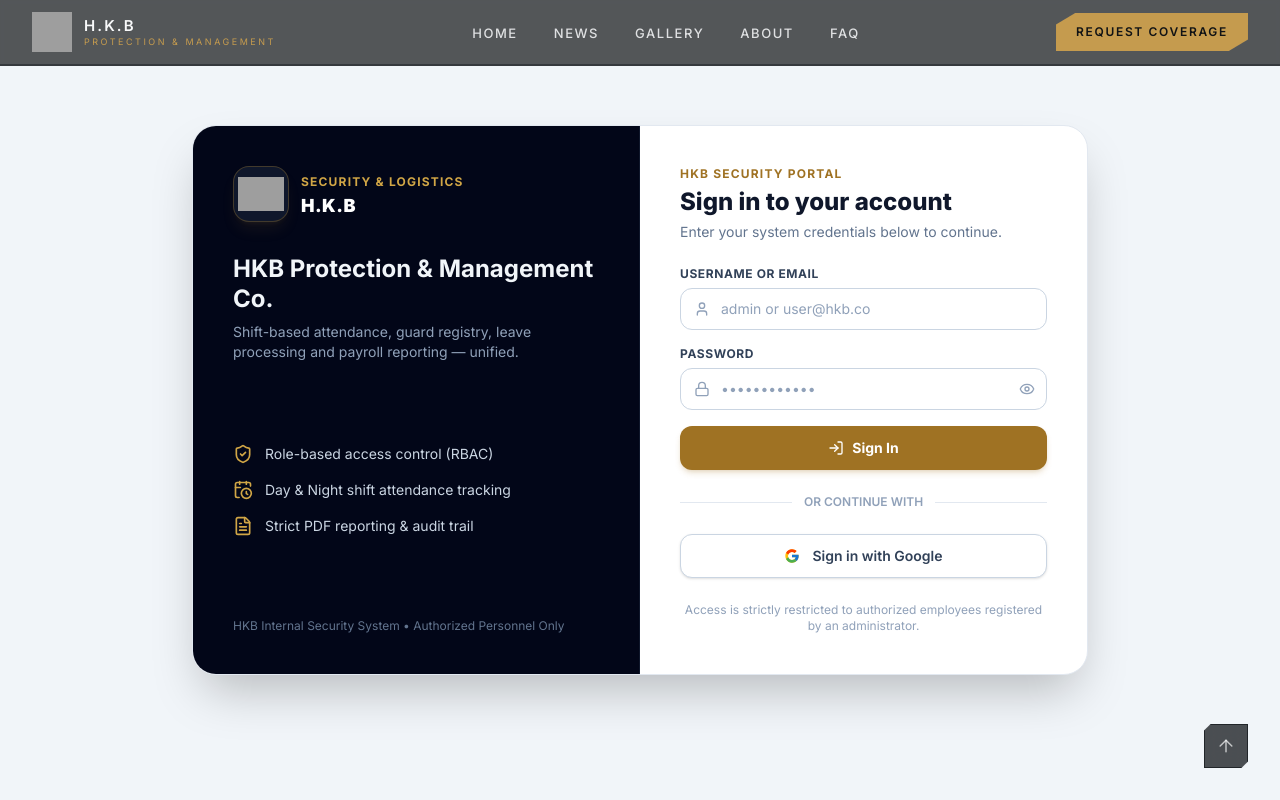
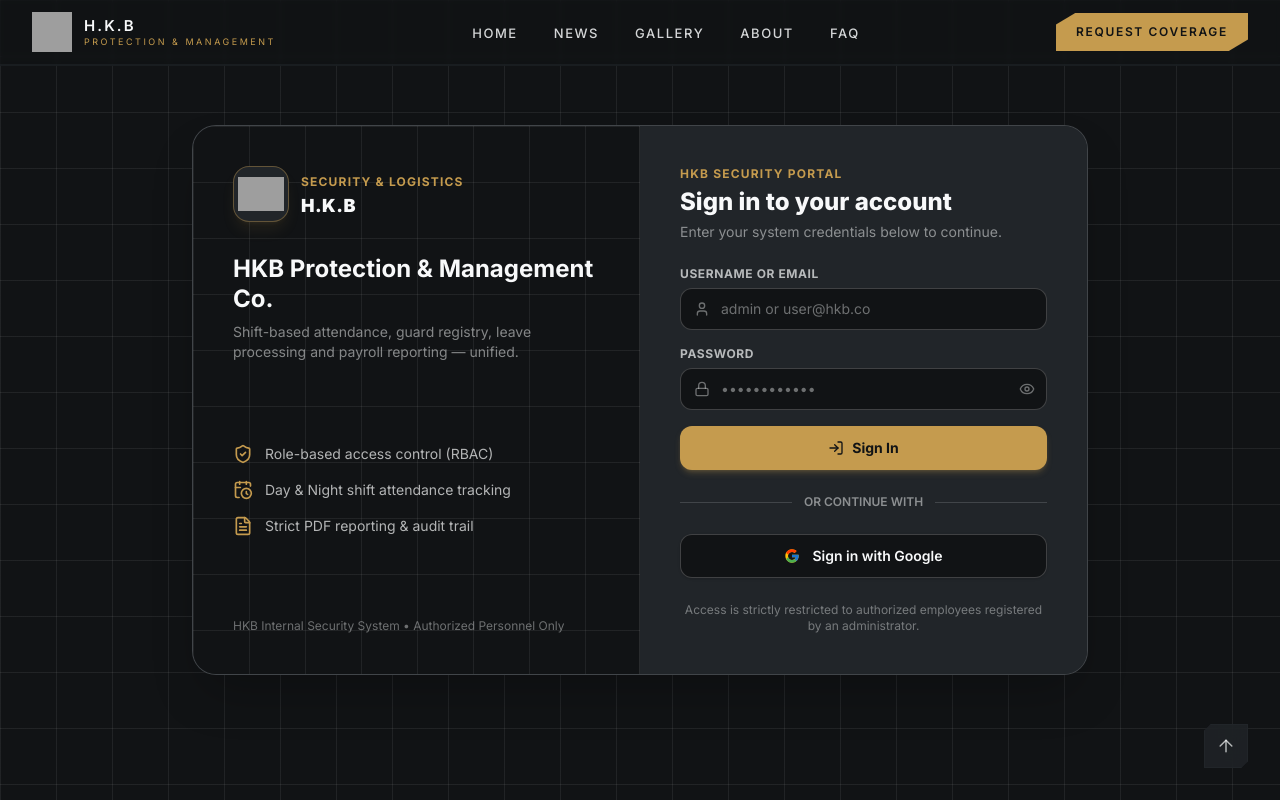
Before and after one commit to twahir21/hkb-system, a Next.js app: page /login in a window 1280 px wide. Shown: the top 800 px of the page. Built offline with nearby package versions, Linux system fonts and the light colour scheme; grey boxes are pictures that could not be loaded.

Commit message:
changed the theme

```diff
--- a/app/(dashboard)/dashboard/page.tsx
+++ b/app/(dashboard)/dashboard/page.tsx
@@ -70,8 +70,10 @@ export default async function DashboardPage() {
   return (
     <div className="space-y-6">
       <div>
-        <h2 className="text-2xl font-bold text-slate-900">Welcome back, {name.split(" ")[0]}.</h2>
-        <p className="mt-1 text-sm text-slate-500">
+        <h2 className="text-xl font-bold text-slate-900 sm:text-2xl">
+          Welcome back, {name.split(" ")[0]}.
+        </h2>
+        <p className="mt-1 text-xs text-slate-500 sm:text-sm">
           Overview for {today} · role: <span className="font-semibold">{role}</span>
         </p>
       </div>
--- a/app/globals.css
+++ b/app/globals.css
@@ -1,30 +1,87 @@
 @import "tailwindcss";
 
 :root {
-  --background: #f8fafc;
-  --foreground: #1e293b;
+  --background: #F8F9FA; /* paper */
+  --foreground: #111315; /* ink */
 }
 
-/* Brand palette lifted from official HKB Protection & Management emblem (gold & slate) */
+/*
+ * HKB approved palette — the ONLY colors used across the app:
+ *   ink      #111315   primary dark / text
+ *   brass    #C59B4E   accent / authority mark
+ *   paper    #F8F9FA   light surface / text on dark
+ *   charcoal #212529   secondary surfaces
+ *
+ * Legacy tokens (slate / brand / rose / emerald / amber / white) are remapped
+ * below so every existing utility class resolves to this palette.
+ */
 @theme inline {
   --color-background: var(--background);
   --color-foreground: var(--foreground);
 
-  --color-brand-50: #fbf8ee;
-  --color-brand-100: #f5eed4;
-  --color-brand-200: #ebdaa9;
-  --color-brand-300: #dfc075;
-  --color-brand-400: #d1a646;
-  --color-brand-500: #b88a2e;
-  --color-brand-600: #9f7223;
-  --color-brand-700: #7f561f;
-  --color-brand-800: #68451f;
-  --color-brand-900: #563a1d;
-  --color-brand-950: #311e0c;
   --color-ink: #111315;
   --color-brass: #C59B4E;
   --color-paper: #F8F9FA;
   --color-charcoal: #212529;
+
+  /* Legacy brand scale → brass */
+  --color-brand-50: color-mix(in srgb, var(--color-brass) 10%, var(--color-paper));
+  --color-brand-100: color-mix(in srgb, var(--color-brass) 18%, var(--color-paper));
+  --color-brand-200: color-mix(in srgb, var(--color-brass) 30%, var(--color-paper));
+  --color-brand-300: color-mix(in srgb, var(--color-brass) 60%, var(--color-paper));
+  --color-brand-400: var(--color-brass);
+  --color-brand-500: var(--color-brass);
+  --color-brand-600: color-mix(in srgb, var(--color-brass) 88%, var(--color-ink));
+  --color-brand-700: color-mix(in srgb, var(--color-brass) 72%, var(--color-ink));
+  --color-brand-800: color-mix(in srgb, var(--color-brass) 40%, var(--color-ink));
+  --color-brand-900: color-mix(in srgb, var(--color-brass) 22%, var(--color-ink));
+  --color-brand-950: color-mix(in srgb, var(--color-brass) 10%, var(--color-ink));
+
+  /* Legacy slate scale → paper / charcoal / ink */
+  --color-slate-50: var(--color-paper);
+  --color-slate-100: color-mix(in srgb, var(--color-charcoal) 6%, var(--color-paper));
+  --color-slate-200: color-mix(in srgb, var(--color-charcoal) 14%, var(--color-paper));
+  --color-slate-300: color-mix(in srgb, var(--color-charcoal) 28%, var(--color-paper));
+  --color-slate-400: color-mix(in srgb, var(--color-charcoal) 52%, var(--color-paper));
+  --color-slate-500: color-mix(in srgb, var(--color-charcoal) 66%, var(--color-paper));
+  --color-slate-600: color-mix(in srgb, var(--color-ink) 72%, var(--color-paper));
+  --color-slate-700: color-mix(in srgb, var(--color-ink) 85%, var(--color-paper));
+  --color-slate-800: var(--color-charcoal);
+  --color-slate-900: var(--color-ink);
+  --color-slate-950: var(--color-ink);
+
+  /* Semantic states — monochrome, expressed by tint & weight, not hue */
+  --color-rose-50: color-mix(in srgb, var(--color-ink) 5%, var(--color-paper));
+  --color-rose-100: color-mix(in srgb, var(--color-ink) 10%, var(--color-paper));
+  --color-rose-200: color-mix(in srgb, var(--color-ink) 20%, var(--color-paper));
+  --color-rose-400: color-mix(in srgb, var(--color-brass) 45%, var(--color-ink));
+  --color-rose-500: var(--color-ink);
+  --color-rose-600: var(--color-ink);
+  --color-rose-700: var(--color-ink);
+  --color-rose-800: var(--color-charcoal);
+  --color-rose-900: var(--color-charcoal);
+
+  --color-emerald-50: color-mix(in srgb, var(--color-brass) 8%, var(--color-paper));
+  --color-emerald-100: color-mix(in srgb, var(--color-brass) 14%, var(--color-paper));
+  --color-emerald-200: color-mix(in srgb, var(--color-brass) 26%, var(--color-paper));
+  --color-emerald-400: var(--color-brass);
+  --color-emerald-500: var(--color-brass);
+  --color-emerald-600: color-mix(in srgb, var(--color-brass) 88%, var(--color-ink));
+  --color-emerald-700: color-mix(in srgb, var(--color-brass) 72%, var(--color-ink));
+  --color-emerald-800: color-mix(in srgb, var(--color-brass) 40%, var(--color-ink));
+  --color-emerald-900: color-mix(in srgb, var(--color-brass) 22%, var(--color-ink));
+
+  --color-amber-50: color-mix(in srgb, var(--color-brass) 10%, var(--color-paper));
+  --color-amber-100: color-mix(in srgb, var(--color-brass) 18%, var(--color-paper));
+  --color-amber-200: color-mix(in srgb, var(--color-brass) 30%, var(--color-paper));
+  --color-amber-500: var(--color-brass);
+  --color-amber-600: color-mix(in srgb, var(--color-brass) 88%, var(--color-ink));
+  --color-amber-700: color-mix(in srgb, var(--color-brass) 72%, var(--color-ink));
+  --color-amber-800: color-mix(in srgb, var(--color-brass) 40%, var(--color-ink));
+  --color-amber-900: color-mix(in srgb, var(--color-brass) 22%, var(--color-ink));
+
+  /* White utilities resolve to paper */
+  --color-white: var(--color-paper);
 
   --font-display: var(--font-display-var), sans-serif;
   --font-body: var(--font-body-var), sans-serif;
@@ -38,3 +95,30 @@ body {
   color: var(--foreground);
   font-family: var(--font-sans);
 }
+
+/* Shared grid fields — the signature HKB texture */
+@utility bg-grid-ink {
+  background-image: linear-gradient(
+      color-mix(in srgb, var(--color-paper) 7%, transparent) 1px,
+      transparent 1px
+    ),
+    linear-gradient(
+      90deg,
+      color-mix(in srgb, var(--color-paper) 7%, transparent) 1px,
+      transparent 1px
+    );
+  background-size: 56px 56px;
+}
+
+@utility bg-grid-paper {
+  background-image: linear-gradient(
+      color-mix(in srgb, var(--color-ink) 7%, transparent) 1px,
+      transparent 1px
+    ),
+    linear-gradient(
+      90deg,
+      color-mix(in srgb, var(--color-ink) 7%, transparent) 1px,
+      transparent 1px
+    );
+  background-size: 56px 56px;
+}
--- a/app/login/page.tsx
+++ b/app/login/page.tsx
@@ -73,13 +73,13 @@ function LoginForm() {
   return (
     <>
       <Navbar />
-      <div className="flex min-h-screen items-center justify-center bg-slate-100 px-4 py-8 sm:px-6">
-        <div className="grid w-full max-w-4xl overflow-hidden rounded-3xl border border-slate-200 bg-white shadow-2xl lg:grid-cols-2">
+      <div className="flex min-h-screen items-center justify-center bg-ink bg-grid-ink px-4 py-8 sm:px-6">
+        <div className="grid w-full max-w-4xl overflow-hidden rounded-3xl border border-paper/15 bg-charcoal shadow-2xl lg:grid-cols-2">
           {/* Brand panel */}
-          <div className="hidden flex-col justify-between bg-slate-950 p-10 text-white lg:flex border-r border-slate-900">
+          <div className="hidden flex-col justify-between bg-ink p-10 text-paper lg:flex border-r border-paper/10 bg-grid-ink">
             <div>
               <div className="flex items-center gap-3">
-                <div className="relative h-14 w-14 overflow-hidden rounded-2xl border border-brand-500/30 bg-slate-900 p-1 shadow-lg shadow-brand-500/10">
+                <div className="relative h-14 w-14 overflow-hidden rounded-2xl border border-brass/40 bg-charcoal p-1 shadow-lg shadow-brass/10">
                   <Image
                     src="/logo.jpg"
                     alt="HKB Logo"
@@ -93,20 +93,20 @@ function LoginForm() {
                   <span className="text-xs font-bold uppercase tracking-widest text-brand-400">
                     Security &amp; Logistics
                   </span>
-                  <h3 className="text-lg font-black tracking-wide text-white">
+                  <h3 className="text-lg font-black tracking-wide text-paper">
                     H.K.B
                   </h3>
                 </div>
               </div>
-              <h2 className="mt-8 text-2xl font-bold leading-tight text-slate-100">
+              <h2 className="mt-8 text-2xl font-bold leading-tight text-paper">
                 HKB Protection &amp; Management Co.
               </h2>
-              <p className="mt-2 text-sm text-slate-400">
+              <p className="mt-2 text-sm text-paper/50">
                 Shift-based attendance, guard registry, leave processing and
                 payroll reporting — unified.
               </p>
             </div>
-            <ul className="space-y-4 text-sm text-slate-300">
+            <ul className="space-y-4 text-sm text-paper/70">
               <li className="flex items-center gap-3">
                 <ShieldCheck className="h-5 w-5 text-brand-400" /> Role-based
                 access control (RBAC)
@@ -120,16 +120,16 @@ function LoginForm() {
                 reporting &amp; audit trail
               </li>
             </ul>
-            <div className="text-xs text-slate-500">
+            <div className="text-xs text-paper/40">
               HKB Internal Security System &bull; Authorized Personnel Only
             </div>
           </div>
 
           {/* Sign-in card */}
-          <div className="flex flex-col justify-center p-8 sm:p-10">
+          <div className="flex flex-col justify-center bg-charcoal p-8 text-paper sm:p-10">
             <div className="mb-6">
               <div className="mb-3 flex items-center gap-2 lg:hidden">
-                <div className="relative h-10 w-10 overflow-hidden rounded-xl border border-brand-500/30 bg-slate-950 p-0.5">
+                <div className="relative h-10 w-10 overflow-hidden rounded-xl border border-brass/40 bg-ink p-0.5">
                   <Image
                     src="/logo.jpg"
                     alt="HKB Logo"
@@ -139,35 +139,35 @@ function LoginForm() {
                     priority
                   />
                 </div>
-                <span className="text-xs font-extrabold uppercase tracking-wider text-slate-900">
+                <span className="text-xs font-extrabold uppercase tracking-wider text-paper">
                   HKB Protection
                 </span>
               </div>
-              <p className="text-xs font-bold uppercase tracking-widest text-brand-600">
+              <p className="text-xs font-bold uppercase tracking-widest text-brass">
                 HKB Security Portal
               </p>
-              <h1 className="mt-1 text-2xl font-extrabold text-slate-900">
+              <h1 className="mt-1 text-2xl font-extrabold text-paper">
                 Sign in to your account
               </h1>
-              <p className="mt-1 text-sm text-slate-500">
+              <p className="mt-1 text-sm text-paper/50">
                 Enter your system credentials below to continue.
               </p>
             </div>
 
             {errorMsg && (
-              <div className="mb-5 flex items-start gap-3 rounded-xl border border-red-200 bg-red-50 p-3.5 text-sm text-red-700">
-                <AlertCircle className="mt-0.5 h-4 w-4 shrink-0 text-red-500" />
+              <div className="mb-5 flex items-start gap-3 rounded-xl border border-brass/40 bg-ink p-3.5 text-sm text-brass">
+                <AlertCircle className="mt-0.5 h-4 w-4 shrink-0 text-brass" />
                 <div className="flex-1 leading-snug">{errorMsg}</div>
               </div>
             )}
 
             <form onSubmit={handleCredentialsSubmit} className="space-y-4">
               <div>
-                <label className="block text-xs font-bold uppercase tracking-wider text-slate-700">
+                <label className="block text-xs font-bold uppercase tracking-wider text-paper/70">
                   Username or Email
                 </label>
                 <div className="relative mt-1.5">
-                  <div className="pointer-events-none absolute inset-y-0 left-0 flex items-center pl-3.5 text-slate-400">
+                  <div className="pointer-events-none absolute inset-y-0 left-0 flex items-center pl-3.5 text-paper/40">
                     <User className="h-4 w-4" />
                   </div>
                   <input
@@ -178,17 +178,17 @@ function LoginForm() {
                     autoComplete="username"
                     required
                     disabled={isPending}
-                    className="block w-full rounded-xl border border-slate-300 bg-white py-2.5 pl-10 pr-3 text-sm text-slate-900 placeholder:text-slate-400 focus:border-brand-500 focus:outline-none focus:ring-2 focus:ring-brand-500/20 disabled:opacity-60"
+                    className="block w-full rounded-xl border border-paper/20 bg-ink py-2.5 pl-10 pr-3 text-sm text-paper placeholder:text-paper/40 focus:border-brass focus:outline-none focus:ring-2 focus:ring-brass/25 disabled:opacity-60"
                   />
                 </div>
               </div>
 
               <div>
-                <label className="block text-xs font-bold uppercase tracking-wider text-slate-700">
+                <label className="block text-xs font-bold uppercase tracking-wider text-paper/70">
                   Password
                 </label>
                 <div className="relative mt-1.5">
-                  <div className="pointer-events-none absolute inset-y-0 left-0 flex items-center pl-3.5 text-slate-400">
+                  <div className="pointer-events-none absolute inset-y-0 left-0 flex items-center pl-3.5 text-paper/40">
                     <Lock className="h-4 w-4" />
                   </div>
                   <input
@@ -199,12 +199,12 @@ function LoginForm() {
                     autoComplete="current-password"
                     required
                     disabled={isPending}
-                    className="block w-full rounded-xl border border-slate-300 bg-white py-2.5 pl-10 pr-10 text-sm text-slate-900 placeholder:text-slate-400 focus:border-brand-500 focus:outline-none focus:ring-2 focus:ring-brand-500/20 disabled:opacity-60"
+                    className="block w-full rounded-xl border border-paper/20 bg-ink py-2.5 pl-10 pr-10 text-sm text-paper placeholder:text-paper/40 focus:border-brass focus:outline-none focus:ring-2 focus:ring-brass/25 disabled:opacity-60"
                   />
                   <button
                     type="button"
                     onClick={() => setShowPassword(!showPassword)}
-                    className="absolute inset-y-0 right-0 flex items-center pr-3 text-slate-400 hover:text-slate-600"
+                    className="absolute inset-y-0 right-0 flex items-center pr-3 text-paper/40 hover:text-brass"
                     tabIndex={-1}
                   >
                     {showPassword ? (
@@ -219,7 +219,7 @@ function LoginForm() {
               <button
                 type="submit"
                 disabled={isPending}
-                className="mt-2 flex h-11 w-full items-center justify-center gap-2 rounded-xl bg-brand-600 text-sm font-bold text-white shadow-md shadow-brand-600/20 transition hover:bg-brand-500 focus:outline-none focus:ring-2 focus:ring-brand-600/40 disabled:opacity-60"
+                className="mt-2 flex h-11 w-full items-center justify-center gap-2 rounded-xl bg-brass text-sm font-bold text-ink shadow-md shadow-brass/25 transition hover:bg-brass/85 focus:outline-none focus:ring-2 focus:ring-brass/50 disabled:opacity-60"
               >
                 {isPending ? (
                   <>
@@ -237,10 +237,10 @@ function LoginForm() {
 
             <div className="relative my-6">
               <div className="absolute inset-0 flex items-center">
-                <div className="w-full border-t border-slate-200" />
+                <div className="w-full border-t border-paper/15" />
               </div>
               <div className="relative flex justify-center text-xs uppercase">
-                <span className="bg-white px-3 text-slate-400 font-semibold">
+                <span className="bg-charcoal px-3 text-paper/50 font-semibold">
                   Or continue with
                 </span>
               </div>
@@ -249,7 +249,7 @@ function LoginForm() {
             <button
               type="button"
               onClick={() => signIn("google", { callbackUrl })}
-              className="flex h-11 w-full items-center justify-center gap-3 rounded-xl border border-slate-300 bg-white text-sm font-semibold text-slate-700 shadow-sm transition hover:bg-slate-50 focus:outline-none focus:ring-2 focus:ring-slate-300"
+              className="flex h-11 w-full items-center justify-center gap-3 rounded-xl border border-paper/20 bg-ink text-sm font-semibold text-paper shadow-sm transition hover:border-brass/50 hover:text-brass focus:outline-none focus:ring-2 focus:ring-brass/40"
             >
               <svg className="h-4 w-4" viewBox="0 0 48 48">
                 <path
@@ -272,7 +272,7 @@ function LoginForm() {
               Sign in with Google
             </button>
 
-            <p className="mt-6 text-center text-xs text-slate-400">
+            <p className="mt-6 text-center text-xs text-paper/40">
               Access is strictly restricted to authorized employees registered
               by an administrator.
             </p>
--- a/components/layouts/Sidebar.tsx
+++ b/components/layouts/Sidebar.tsx
@@ -159,7 +159,19 @@ const NAV_GROUPS: { title: string; items: NavItem[] }[] = [
   },
 ];
 
-export function Sidebar({ role, name, email }: { role: Role; name: string; email: string }) {
+export function Sidebar({
+  role,
+  name,
+  email,
+  mobileOpen = false,
+  onMobileClose,
+}: {
+  role: Role;
+  name: string;
+  email: string;
+  mobileOpen?: boolean;
+  onMobileClose?: () => void;
+}) {
   const pathname = usePathname();
 
   const groups = NAV_GROUPS.map((g) => ({
@@ -167,8 +179,41 @@ export function Sidebar({ role, name, email }: { role: Role; name: string; email
     items: g.items.filter((i) => i.roles.includes(role)),
   })).filter((g) => g.items.length > 0);
 
+  const nav = (onNavigate?: () => void) => (
+    <nav className="flex-1 space-y-6 overflow-y-auto p-4">
+      {groups.map((group) => (
+        <div key={group.title}>
+          <p className="mb-2 px-3 text-[11px] font-semibold uppercase tracking-wider text-slate-400">
+            {group.title}
+          </p>
+          <div className="space-y-1">
+            {group.items.map((item) => {
+              const active = pathname === item.href || pathname.startsWith(`${item.href}/`);
+              const Icon = item.icon;
               return (
-    <aside className="hidden w-64 shrink-0 flex-col border-r border-slate-200 bg-white lg:flex">
+                <Link
+                  key={item.href}
+                  href={item.href}
+                  onClick={onNavigate}
+                  className={cn(
+                    "flex items-center gap-3 rounded-lg px-3 py-2 text-sm font-medium transition-colors",
+                    active
+                      ? "bg-brand-50 text-brand-700 font-semibold"
+                      : "text-slate-600 hover:bg-slate-50 hover:text-slate-900"
+                  )}
+                >
+                  <Icon className={cn("h-4 w-4", active ? "text-brand-600" : "text-slate-400")} />
+                  {item.label}
+                </Link>
+              );
+            })}
+          </div>
+        </div>
+      ))}
+    </nav>
+  );
+
+  const header = (
     <div className="flex h-16 items-center gap-3 border-b border-slate-200 px-5">
       <div className="relative flex h-10 w-10 shrink-0 items-center justify-center overflow-hidden rounded-xl border border-brand-500/20 bg-slate-950 p-1 shadow-sm">
         <Image
@@ -185,44 +230,54 @@ export function Sidebar({ role, name, email }: { role: Role; name: string; email
         <p className="text-[11px] text-slate-400">Protection &amp; Management</p>
       </div>
     </div>
+  );
 
-      <nav className="flex-1 space-y-6 overflow-y-auto p-4">
-        {groups.map((group) => (
-          <div key={group.title}>
-            <p className="mb-2 px-3 text-[11px] font-semibold uppercase tracking-wider text-slate-400">
-              {group.title}
-            </p>
-            <div className="space-y-1">
-              {group.items.map((item) => {
-                const active = pathname === item.href || pathname.startsWith(`${item.href}/`);
-                const Icon = item.icon;
-                return (
-                  <Link
-                    key={item.href}
-                    href={item.href}
-                    className={cn(
-                      "flex items-center gap-3 rounded-lg px-3 py-2 text-sm font-medium transition-colors",
-                      active
-                        ? "bg-brand-50 text-brand-700 font-semibold"
-                        : "text-slate-600 hover:bg-slate-50 hover:text-slate-900"
-                    )}
-                  >
-                    <Icon className={cn("h-4 w-4", active ? "text-brand-600" : "text-slate-400")} />
-                    {item.label}
-                  </Link>
-                );
-              })}
-            </div>
-          </div>
-        ))}
-      </nav>
-
+  const footer = (
     <div className="border-t border-slate-200 p-4">
       <p className="truncate text-sm font-semibold text-slate-800">{name}</p>
       <p className="truncate text-xs text-slate-400">
         {ROLE_LABELS[role]} · {email}
       </p>
     </div>
+  );
+
+  return (
+    <>
+      {/* Desktop sidebar */}
+      <aside className="hidden w-64 shrink-0 flex-col border-r border-slate-200 bg-white lg:flex">
+        {header}
+        {nav()}
+        {footer}
       </aside>
+
+      {/* Mobile drawer */}
+      <div
+        className={cn(
+          "fixed inset-0 z-50 lg:hidden",
+          mobileOpen ? "pointer-events-auto" : "pointer-events-none"
+        )}
+        aria-hidden={!mobileOpen}
+      >
+        {/* Backdrop */}
+        <div
+          onClick={onMobileClose}
+          className={cn(
+            "absolute inset-0 bg-ink/60 backdrop-blur-sm transition-opacity duration-300",
+            mobileOpen ? "opacity-100" : "opacity-0"
+          )}
+        />
+        {/* Panel */}
+        <aside
+          className={cn(
+            "absolute inset-y-0 left-0 flex w-72 max-w-[85vw] flex-col bg-white shadow-2xl transition-transform duration-300 ease-out",
+            mobileOpen ? "translate-x-0" : "-translate-x-full"
+          )}
+        >
+          {header}
+          {nav(onMobileClose)}
+          {footer}
+        </aside>
+      </div>
+    </>
   );
 }
```
Also changed, not shown: app/access-denied/page.tsx (+37 -32 lines), components/layouts/DashboardShell.tsx (added, +48 -0 lines), components/layouts/Footer.tsx (+2 -7 lines), components/layouts/Topbar.tsx (+23 -5 lines). Lines whose indentation alone changed are shown as unchanged.
